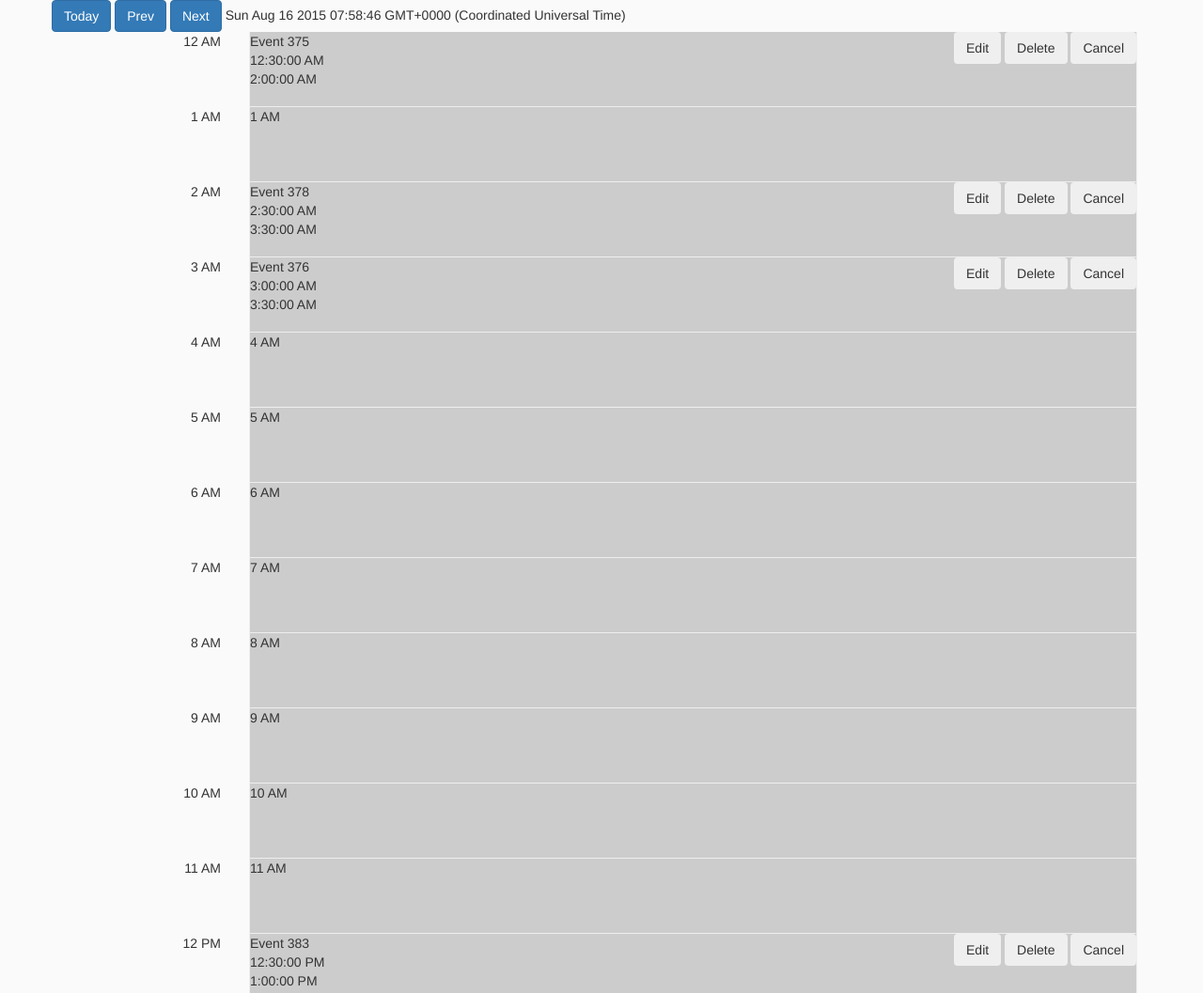
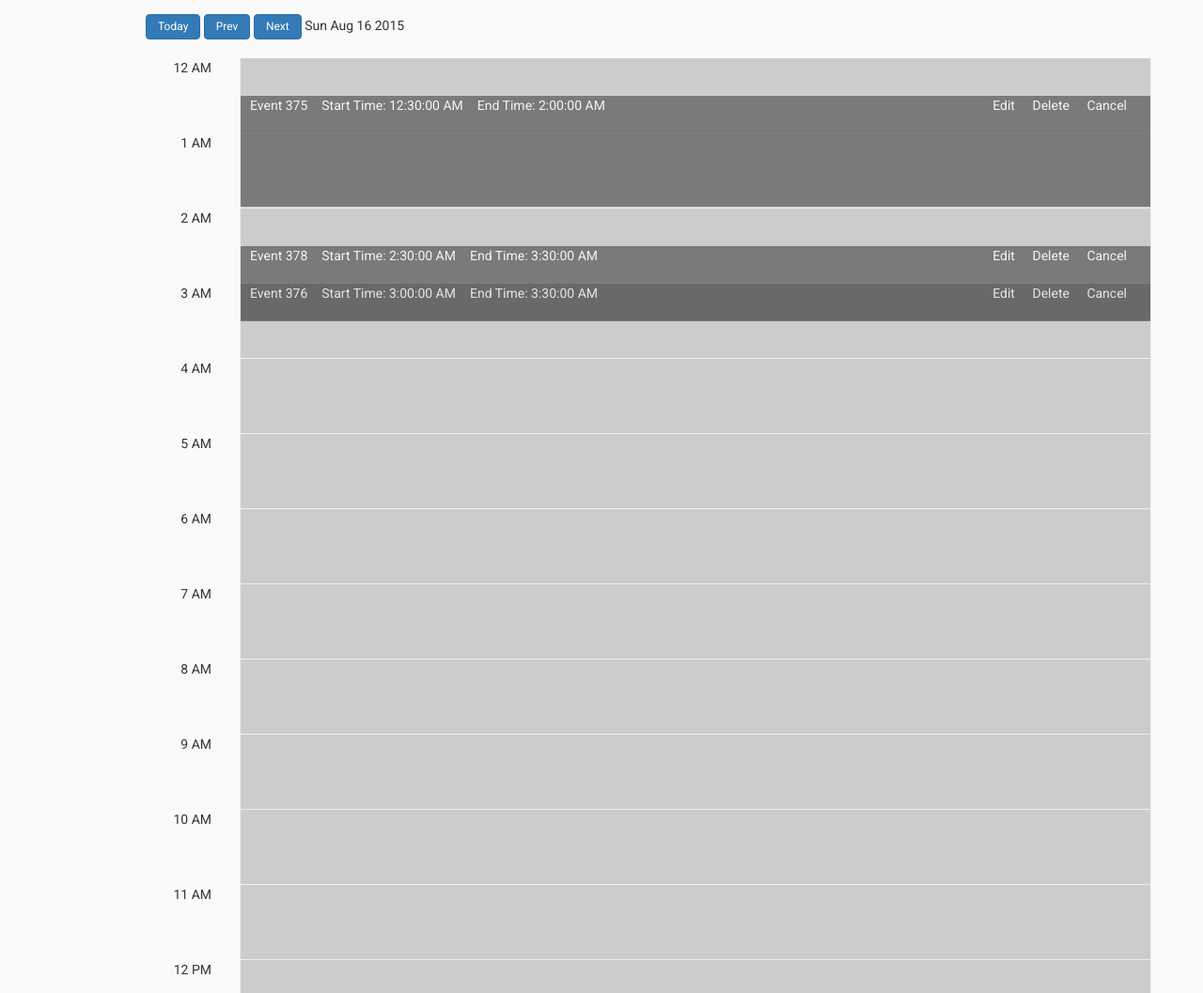
Before and after one commit to subramaniashiva/meeting-reminder-app, a website: page app/index.html in a window 1280 px wide. Shown: the top 1057 px of the page at 94% size. Drawn offline with nearby package versions, Linux system fonts and the light colour scheme; files that its build step writes are made by us from their sources.

Commit message:
Positioned meeting info. Improved CSS

```diff
--- a/app/index.html
+++ b/app/index.html
@@ -9,6 +9,8 @@
     <link rel="shortcut icon" href="/favicon.ico">
     <link rel="apple-touch-icon" href="/apple-touch-icon.png">
     <!-- Place favicon.ico and apple-touch-icon.png in the root directory -->
+
+    <link href='http://fonts.googleapis.com/css?family=Roboto:400,700,300' rel='stylesheet' type='text/css'>
 
     <!-- build:css(.) styles/bootstrap.css -->
     <link rel="stylesheet" href="bower_components/bootstrap-css-only/css/bootstrap.min.css">
@@ -28,12 +30,15 @@
     <![endif]-->
 
 
-    <div class="container">
-      <div class="row">
-          <button class="btn btn-primary" id="today">Today</button>
-          <button class="btn btn-primary" id="prev">Prev</button>
-          <button class="btn btn-primary" id="next">Next</button>
-          <span id="current-date"></span>
+    <div class="container app">
+      <div class="row btn-holder">
+          <div class="col-md-1"></div>
+          <div class="col-md-11">
+            <button class="btn btn-primary btn-date" id="today">Today</button>
+            <button class="btn btn-primary btn-date" id="prev">Prev</button>
+            <button class="btn btn-primary btn-date" id="next">Next</button>
+            <span id="current-date"></span>
+          </div>
       </div>
       <div id="calendar" class="row">
         <div id="time" class="pull-left col-md-2">
@@ -63,45 +68,45 @@
           <div class="meeting-time">11 PM</div>
         </div>
         <div id="meeting-container" class="pull-left col-md-10">
-          <div class="meeting-info">12 AM</div>
-          <div class="meeting-info">1 AM</div>
-          <div class="meeting-info">2 AM</div>
-          <div class="meeting-info">3 AM</div>
-          <div class="meeting-info">4 AM</div>
-          <div class="meeting-info">5 AM</div>
-          <div class="meeting-info">6 AM</div>
-          <div class="meeting-info">7 AM</div>
-          <div class="meeting-info">8 AM</div>
-          <div class="meeting-info">9 AM</div>
-          <div class="meeting-info">10 AM</div>
-          <div class="meeting-info">11 AM</div>
-          <div class="meeting-info">12 PM</div>
-          <div class="meeting-info">1 PM</div>
-          <div class="meeting-info">2 PM</div>
-          <div class="meeting-info">3 PM</div>
-          <div class="meeting-info">4 PM</div>
-          <div class="meeting-info">5 PM</div>
-          <div class="meeting-info">6 PM</div>
-          <div class="meeting-info">7 PM</div>
-          <div class="meeting-info">8 PM</div>
-          <div class="meeting-info">9 PM</div>
-          <div class="meeting-info">10 PM</div>
-          <div class="meeting-info">11 PM</div>
+          <div class="meeting-info"></div>
+          <div class="meeting-info"></div>
+          <div class="meeting-info"></div>
+          <div class="meeting-info"></div>
+          <div class="meeting-info"></div>
+          <div class="meeting-info"></div>
+          <div class="meeting-info"></div>
+          <div class="meeting-info"></div>
+          <div class="meeting-info"></div>
+          <div class="meeting-info"></div>
+          <div class="meeting-info"></div>
+          <div class="meeting-info"></div>
+          <div class="meeting-info"></div>
+          <div class="meeting-info"></div>
+          <div class="meeting-info"></div>
+          <div class="meeting-info"></div>
+          <div class="meeting-info"></div>
+          <div class="meeting-info"></div>
+          <div class="meeting-info"></div>
+          <div class="meeting-info"></div>
+          <div class="meeting-info"></div>
+          <div class="meeting-info"></div>
+          <div class="meeting-info"></div>
+          <div class="meeting-info"></div>
         </div>
       </div>
       <div class="clear-fix"></div>
     </div>
     <div id="meeting-template">
-      <div class="details">
+      <div class="details" style="top:{{topValue}}; height: {{heightValue}}">
         <div class="pull-left">
-          <div class="title">{{title}}</div>
-          <div class="start-time">{{startTime}}</div>
-          <div class="end-time">{{endTime}}</div>
+          <div class="title pull-left">{{title}}</div>
+          <div class="start-time pull-left">Start Time: {{startTime}}</div>
+          <div class="end-time pull-left">End Time: {{endTime}}</div>
         </div>
         <div class="pull-right">
-          <button class="btn" id="edit-meeting">Edit</button>
-          <button class="btn" id="edit-delete">Delete</button>
-          <button class="btn" id="cancel-meeting">Cancel</button>
+          <a class="edit-links" id="edit-meeting" href="javascript:void(0)">Edit</a>
+          <a class="edit-links" id="edit-delete" href="javascript:void(0)">Delete</a>
+          <a class="edit-links" id="cancel-meeting" href="javascript:void(0)">Cancel</a>
         </div>
       </div>
     </div>
--- a/app/scripts/main.js
+++ b/app/scripts/main.js
@@ -28,7 +28,8 @@
     }
   }
   function processMeetingData(jsonData, date) {
-    var date1, date2, todayMeetings, elemList, tempStartTime, i, template;
+    var date1, date2, todayMeetings, dElemList, tempStartTime, tempEndTime, i, template, startMins, endMins,
+    dDetails, meetingDuration;
     jsonData = JSON.parse(jsonData);
     date = date || (new Date());
     date2 = (new Date(date)).toLocaleDateString();
@@ -41,42 +42,56 @@
       }
     });
     var dCurrDate = document.getElementById('current-date');
-    dCurrDate.innerHTML = date;
-    var parentContainer = document.getElementById('meeting-container');
-    removeElementsByClass('details', parentContainer);
-    elemList = document.getElementsByClassName('meeting-info');
+    dCurrDate.innerHTML = date.toDateString();
+    var dParentContainer = document.getElementById('meeting-container');
+    removeElementsByClass('details', dParentContainer);
+    dElemList = document.getElementsByClassName('meeting-info');
+    console.log('total number of meetings today ', todayMeetings.length);
     for(i = 0; i < todayMeetings.length; i++) {
       tempStartTime = new Date(todayMeetings[i].startTime);
+      tempEndTime = new Date(todayMeetings[i].endTime);
       template = (document.getElementById('meeting-template')).innerHTML;
-      console.log('Template is ', template);
       template = template.replace('{{title}}', todayMeetings[i].title);
       template = template.replace('{{startTime}}', todayMeetings[i].startTime.split(',')[1]);
       template = template.replace('{{endTime}}', todayMeetings[i].endTime.split(',')[1]);
-      elemList[tempStartTime.getHours()].innerHTML = template;
+
+      startMins = tempStartTime.getMinutes();
+      startMins = parseInt(startMins, 10);
+      template = template.replace('{{topValue}}', ((startMins/60)*100).toString()+'%');
+
+      meetingDuration = tempEndTime.getTime() - tempStartTime.getTime();
+      meetingDuration = (meetingDuration/60000);
+
+      template = template.replace('{{heightValue}}', ((meetingDuration/60)*100).toString()+'%');
+
+      dElemList[tempStartTime.getHours()].innerHTML += template;
+
+
+
+
+      console.log('meeting duration of '+ todayMeetings[i].title, meetingDuration);
+
     }
   }
   function showMeetings(date) {
-    console.log("start time is ", date);
     var currDate = new Date(date.startTime);
     console.log("current date is ", currDate);
   }
-  var prev = document.getElementById("prev"),
-      next = document.getElementById("next"),
-      today = document.getElementById("today");
-  prev.addEventListener("click", function() {
-    var date = new Date();
-    date = date.addDays(-1);
-    callAjax("data/sample-data.json", processMeetingData, date);
+  var dPrev = document.getElementById("prev"),
+      dNext = document.getElementById("next"),
+      dToday = document.getElementById("today");
+  dPrev.addEventListener("click", function() {
+    currentDate = currentDate.addDays(-1);
+    callAjax("data/sample-data.json", processMeetingData, currentDate);
   });
-  next.addEventListener("click", function() {
-    var date = new Date();
-    date = date.addDays(1);
-    callAjax("data/sample-data.json", processMeetingData, date);
+  dNext.addEventListener("click", function() {
+    currentDate = currentDate.addDays(1);
+    callAjax("data/sample-data.json", processMeetingData, currentDate);
   });
-  today.addEventListener("click", function() {
-    var date = new Date();
-    callAjax("data/sample-data.json", processMeetingData, date);
+  dToday.addEventListener("click", function() {
+    currentDate = new Date();
+    callAjax("data/sample-data.json", processMeetingData, currentDate);
   });
-  var date = new Date();
-  callAjax("data/sample-data.json", processMeetingData, date);
+  var currentDate = new Date();
+  callAjax("data/sample-data.json", processMeetingData, currentDate);
 })();
--- a/app/styles/main.scss
+++ b/app/styles/main.scss
@@ -3,7 +3,7 @@
 
 body {
   background: #fafafa;
-  font-family: "Helvetica Neue", Helvetica, Arial, sans-serif;
+  font-family: "Roboto", sans-serif;
   color: #333;
 }
 
@@ -29,6 +29,16 @@ body {
   color: #000;
   padding: 0.2em 0;
 }
+.app {
+  padding: 15px 0;
+}
+.btn-holder {
+  margin-bottom: 20px;
+  .btn-date {
+    padding: 4px 12px;
+    font-size: 12px;
+  }
+}
 .meeting-time {
   height: 80px;
   text-align: right;
@@ -38,6 +48,25 @@ body {
   border-top: none;
   background: #ccc;
   height: 80px;
+  position: relative;
+  .details {
+    position: absolute;
+    background: #666666;
+    color: #ffffff;
+    opacity: 0.8;
+    width: 100%;
+    z-index: 1;
+    min-height: 30px;
+    padding: 0 10px;
+    .title, .start-time, .end-time {
+      margin-right: 15px;
+    }
+    .edit-links {
+      text-decoration: none;
+      color: #ffffff;
+      margin-right: 15px;
+    }
+  }
 }
 #meeting-template {
   display: none;
```
